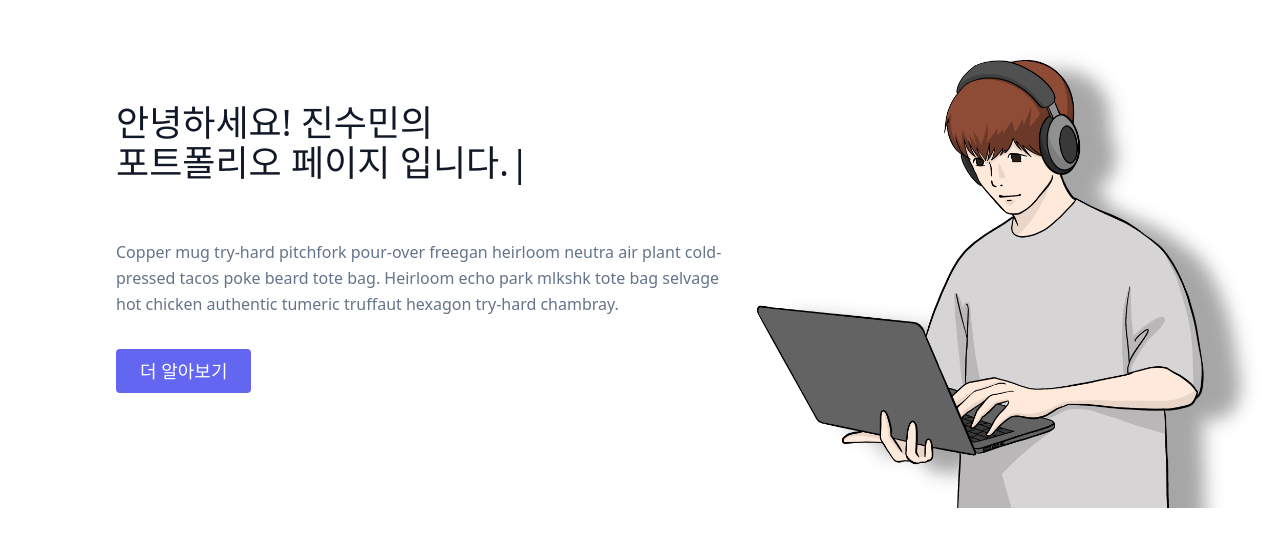
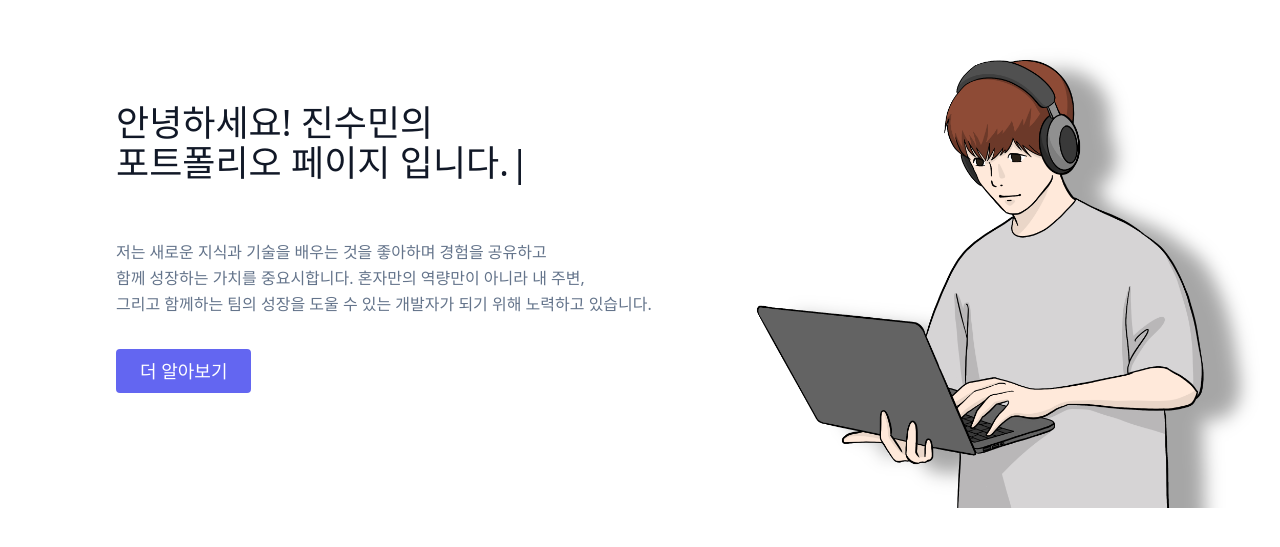
Before and after one commit to jinsumin/next-portfolio, a Next.js app: page /main in a window 1280 px wide. Shown: the part 115-662 px from the top of the page. Built offline with nearby package versions, Linux system fonts and the light colour scheme.

Commit message:
update main

```diff
--- a/pages/about.js
+++ b/pages/about.js
@@ -5,7 +5,7 @@ export default function About() {
         <div className="container px-5 py-24 mx-auto">
           <div className="flex flex-col text-center w-full mb-20">
             <h1 className="sm:text-3xl text-2xl font-medium title-font mb-4 text-gray-900">
-              Master Cleanse Reliac Heirloom
+              About Me
             </h1>
             <p className="lg:w-2/3 mx-auto leading-relaxed text-base">
               Whatever cardigan tote bag tumblr hexagon brooklyn asymmetrical
--- a/pages/main.js
+++ b/pages/main.js
@@ -6,16 +6,21 @@ export default function Main() {
     <>
       <section className="text-gray-600 body-font">
         <div className="container mx-auto flex px-5 py-24 md:flex-row flex-col items-center">
-        <div className="lg:flex-grow md:w-1/2 lg:pl-24 md:pl-16 flex flex-col md:items-start md:text-left items-center text-center">
+          <div className="lg:flex-grow md:w-1/2 lg:pl-24 md:pl-16 flex flex-col md:items-start md:text-left items-center text-center">
             <h1 className="title-font sm:text-4xl text-3xl mb-4 font-medium text-gray-900">
-              <TypingEffect text={'안녕하세요! 진수민의 <br> 포트폴리오 페이지 입니다.'}/>
+              <TypingEffect
+                text={"안녕하세요! 진수민의 <br> 포트폴리오 페이지 입니다."}
+              />
               <br className="hidden lg:inline-block" />
             </h1>
             <p className="mb-8 leading-relaxed">
-              Copper mug try-hard pitchfork pour-over freegan heirloom neutra
-              air plant cold-pressed tacos poke beard tote bag. Heirloom echo
-              park mlkshk tote bag selvage hot chicken authentic tumeric
-              truffaut hexagon try-hard chambray.
+              저는 새로운 지식과 기술을 배우는 것을 좋아하며 경험을 공유하고{" "}
+              <br />
+              함께 성장하는 가치를 중요시합니다. 혼자만의 역량만이 아니라 내
+              주변, <br />
+              그리고 함께하는 팀의 성장을 도울 수 있는 개발자가 되기 위해
+              노력하고 있습니다. <br />
+
             </p>
             <div className="flex justify-center">
               <button className="inline-flex text-white bg-indigo-500 border-0 py-2 px-6 focus:outline-none hover:bg-indigo-600 rounded text-lg">
--- a/pages/projects.js
+++ b/pages/projects.js
@@ -5,7 +5,7 @@ export default function Projects({ projects }) {
     <>
       <section className="text-gray-600 body-font">
         <div className="flex flex-col items-center justify-center min-h-screen px-5 py-24">
-          <h1 className="text-4xl font-bold">Projects</h1>
+          <h1 className="sm:text-3xl text-2xl font-medium title-font mb-4 text-gray-900">Projects</h1>
           <div className="grid grid-cols-1 md:grid-cols-2 p-12 m-6 gap-12">
             {projects != null ? projects.results.map((aProject) => (
               <ProjectItems key={aProject.id} data={aProject} />
```
